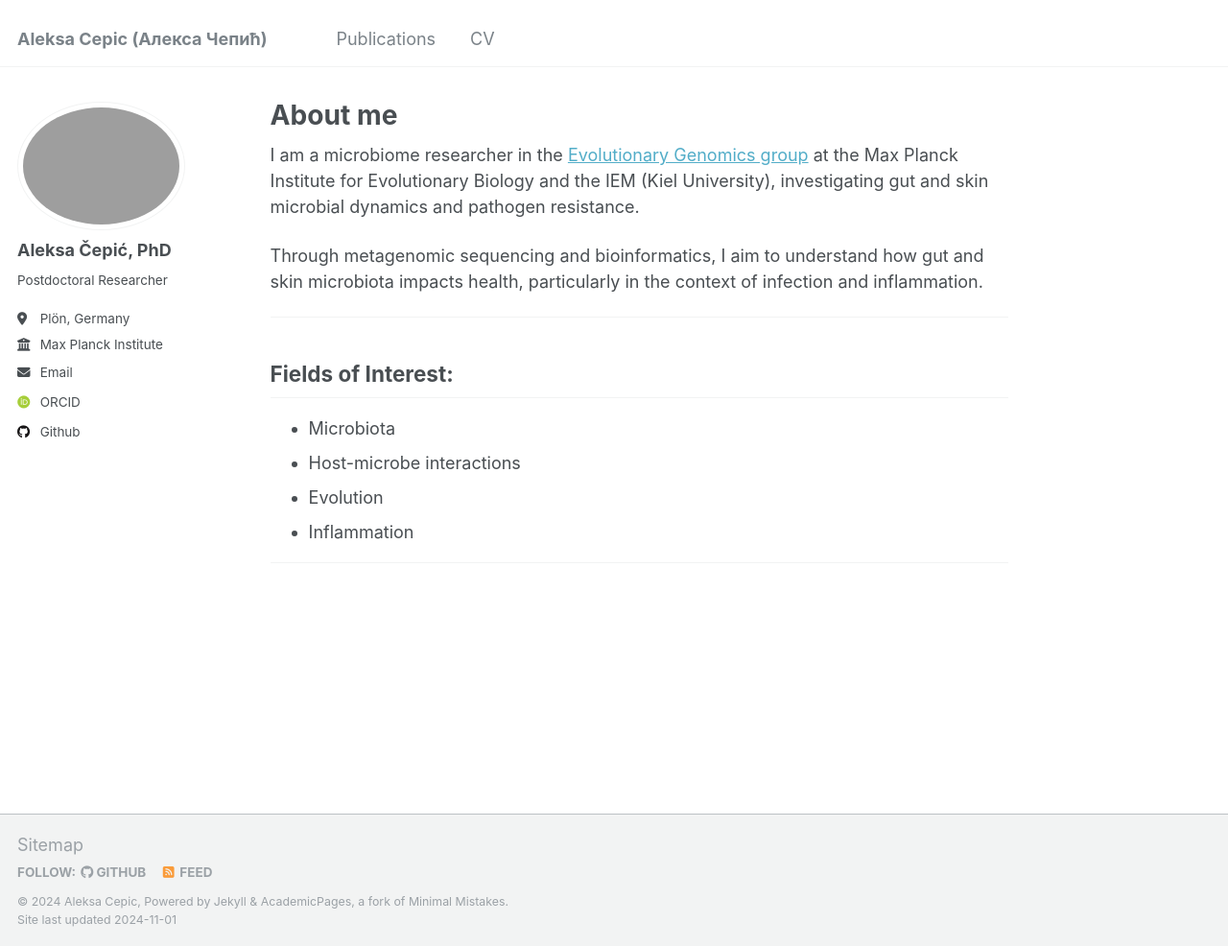
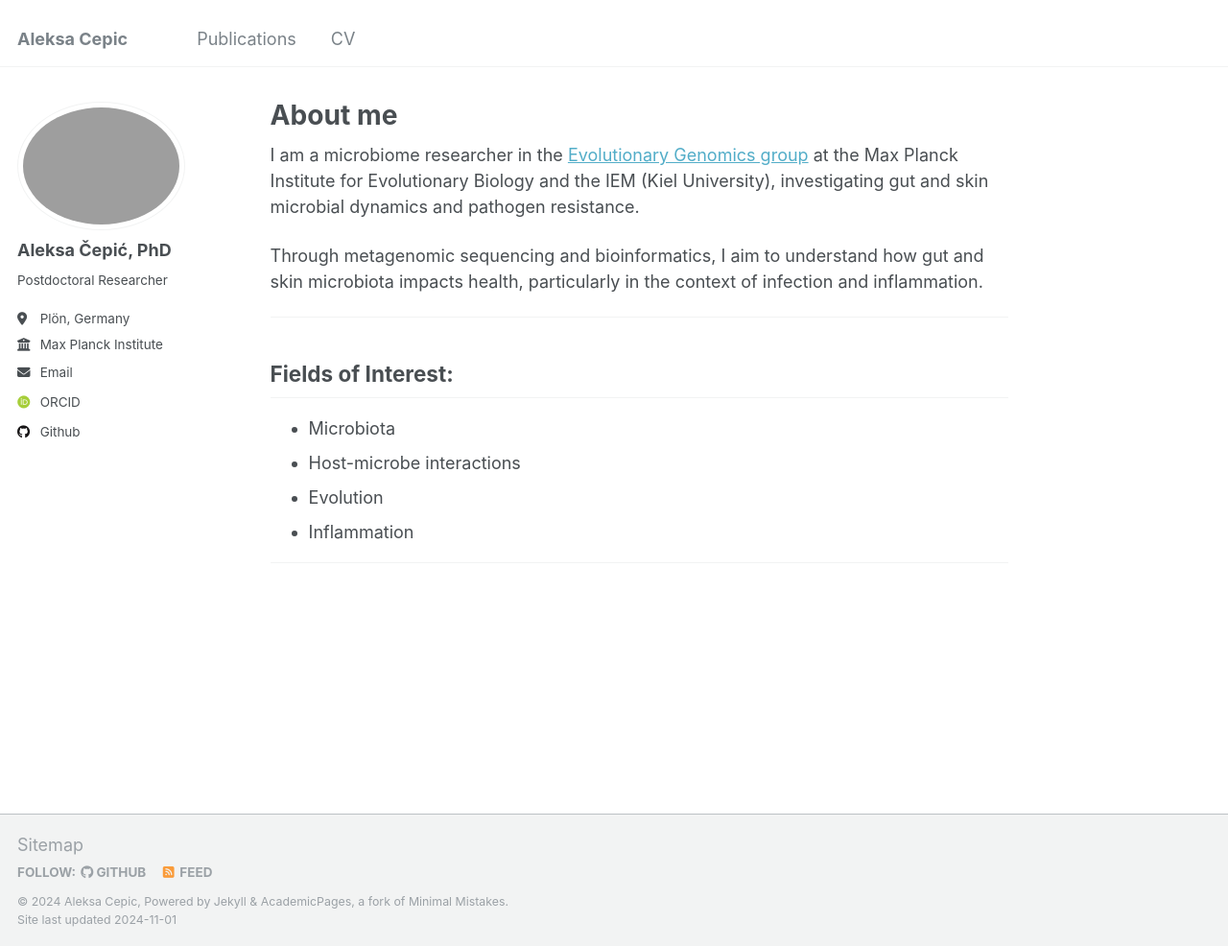
Before and after one commit to cepic-a/cepic-a.github.io, a Jekyll site: the page built from _pages/about.md, in a window 1280 px wide and 986 px high. Shown: the whole window at 96% size. Built offline with Jekyll 4.4.1, drawn with Linux system fonts in a browser that asks for light colours; some web fonts are replaced.

Commit message:
Update _config.yml

```diff
--- a/_config.yml
+++ b/_config.yml
@@ -8,7 +8,7 @@
 
 # Basic Site Settings
 locale                   : "en-US"
-title                    : "Aleksa Cepic (Алекса Чепић)"
+title                    : "Aleksa Cepic"
 title_separator          : "-"
 name                     : &name "Aleksa Cepic"
 description              : &description "personal description"
```
